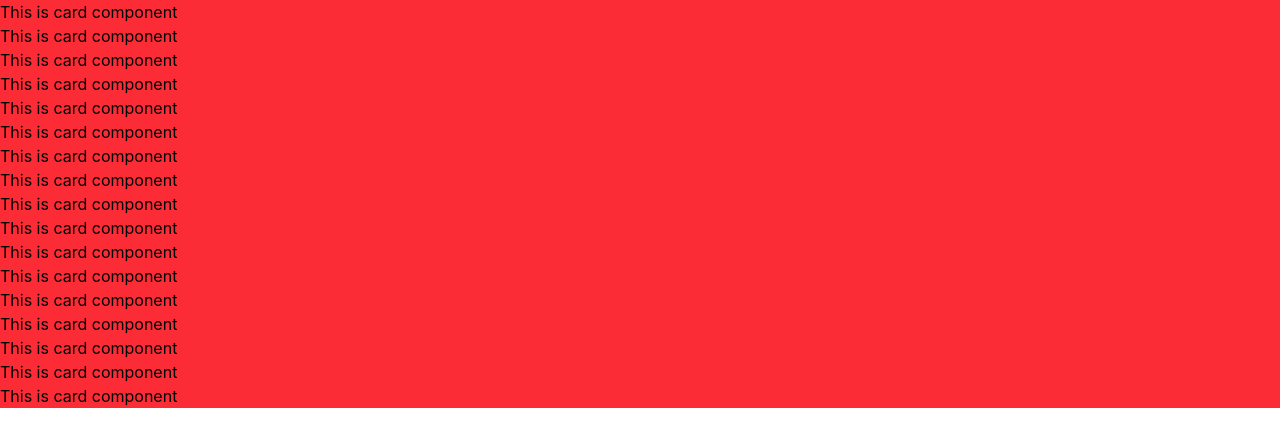
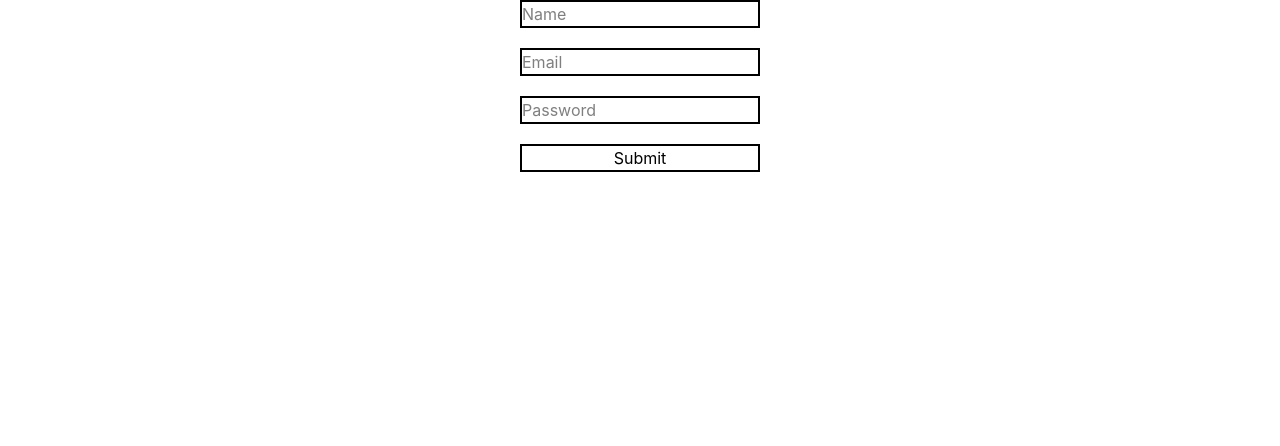
Before and after one commit to forgewithharsh/sheriyans-cohort3.0, a React (Vite) app in the folder react/day6-rendering-formHandling/: page / in a window 1280 px wide. Shown: the top 446 px of the page. Built offline with nearby package versions, Linux system fonts and the light colour scheme.

Commit message:
refactor: remove unused array and simplify Web component structure

```diff
--- a/react/day6-rendering-formHandling/src/Web.jsx
+++ b/react/day6-rendering-formHandling/src/Web.jsx
@@ -4,13 +4,13 @@ import Contact from "./components/Contact";
 import About from "./components/About";
 
 const Web = () => {
-  let arr = [2, 3, 4, 5, 6, 7, 8, 9, 0, 8, 7, 6, 5, 4, 3, 2, 1];
 
   return (
-    <div className="">
-      {arr.map((index) => {
-        return <Card key={index}/>
-      })}
+    <div className="flex flex-col gap-5 w-60 m-auto">
+      <input className="border-2" type="text" placeholder="Name"/>
+      <input className="border-2" type="text" placeholder="Email"/>
+      <input className="border-2" type="text" placeholder="Password"/>
+      <button className="border-2">Submit</button>
     </div>
   );
 };
```
